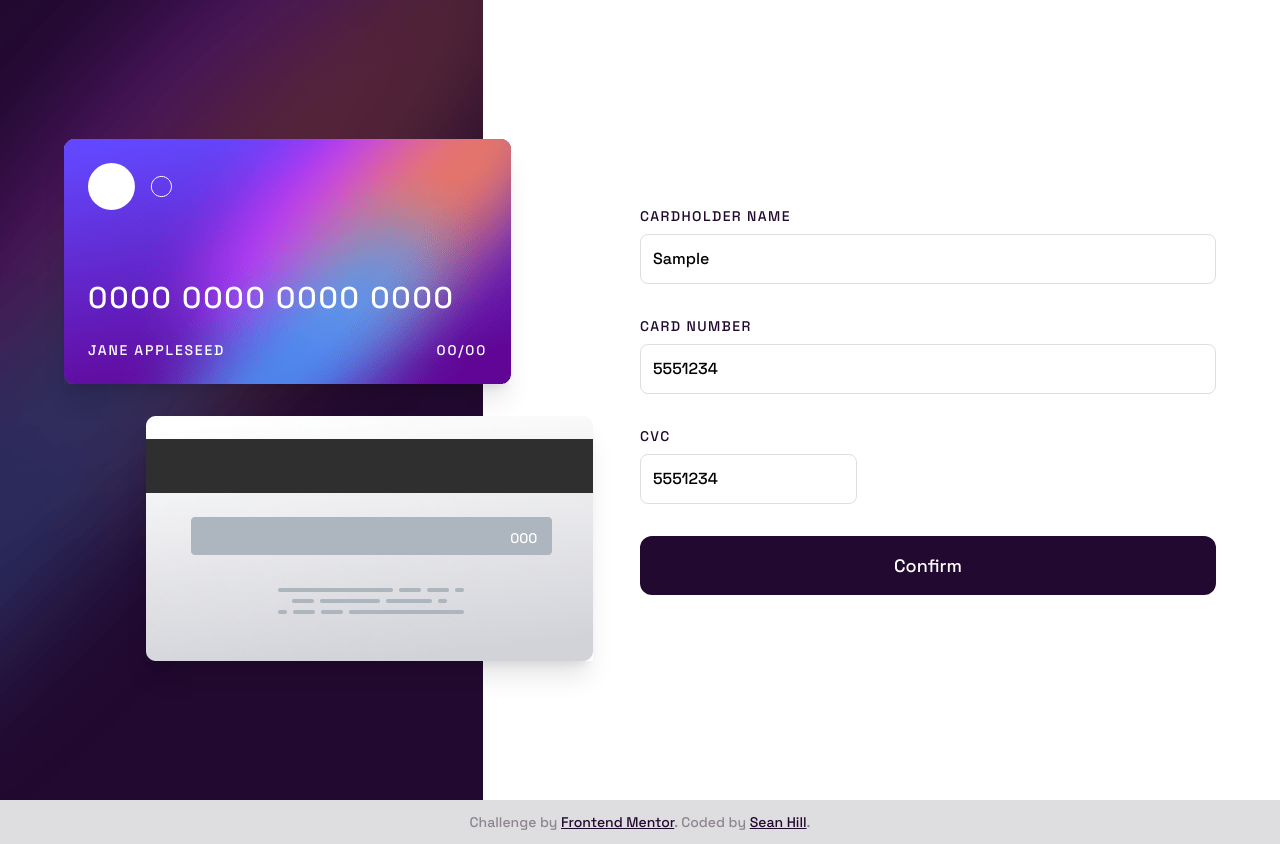
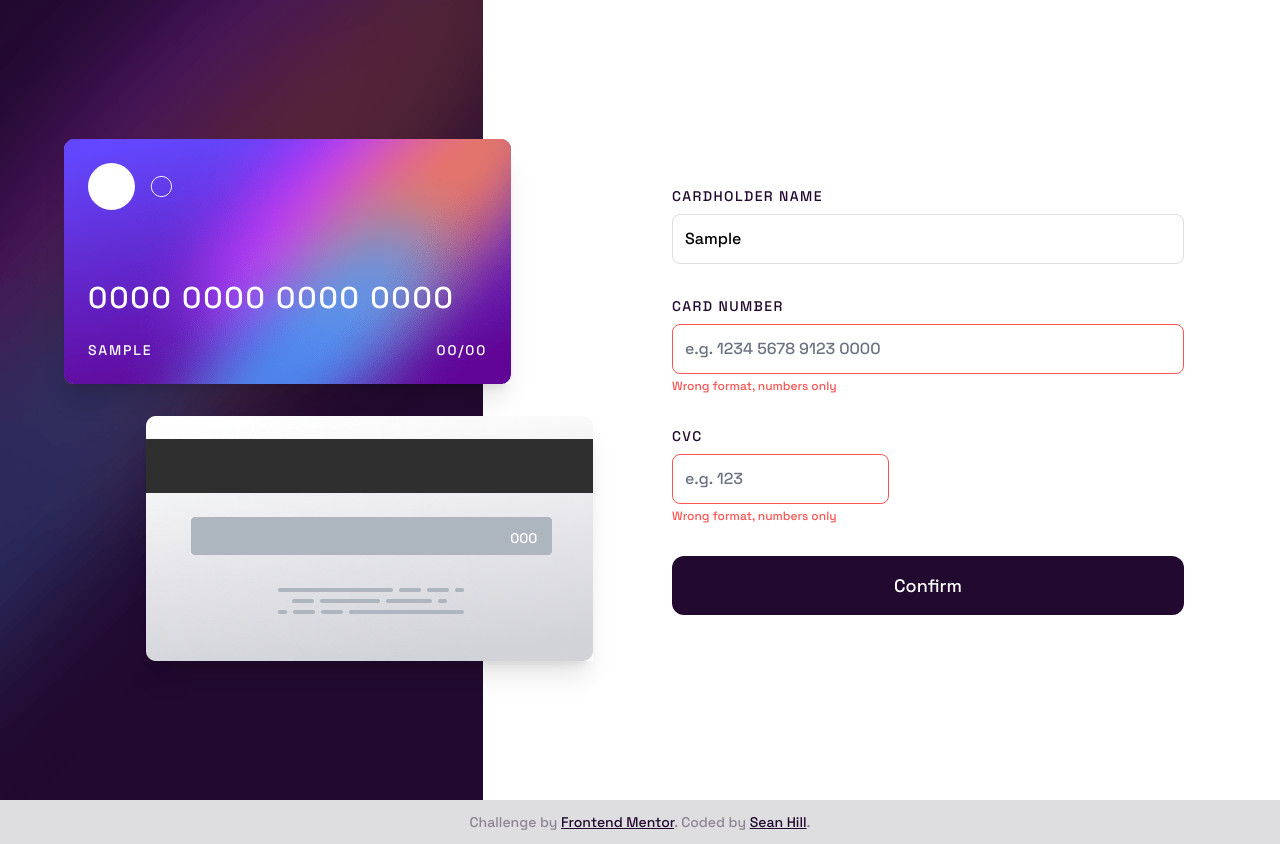
Before and after one commit to seanhillweb/frontend-mentor-interactive-card-details-form, a Next.js app: page / in a window 1280 px wide. Both pictures are taken after typing "Sample", "5551234", "5551234" into the empty fields and a click on the input "Confirm". Built offline with nearby package versions, Linux system fonts and the light colour scheme.

Commit message:
fix: interactivity between inputs and display

```diff
--- /dev/null
+++ b/src/app/page-copy.js
@@ -0,0 +1,60 @@
+"use client";
+
+/**
+ * Summary. Frontend Mentor Challenge.
+ *
+ * Description. A credit card signup form that displays card detail updates in real-time.
+ *
+ * @link https://react.dev/learn/updating-arrays-in-state
+ * @link https://dev.to/deboragaleano/how-to-handle-multiple-inputs-in-react-55el
+ * @link https://dev.to/franciscomendes10866/react-form-validation-with-react-hook-form-and-yup-4a98
+ */
+
+import Image from "next/image";
+import mobileBackground from "@/public/bg-main-mobile.png";
+import desktopBackground from "@/public/bg-main-desktop.png";
+import Form from "@/components/form";
+import CreditCardFront from "@/components/credit-card-front";
+import CreditCardBack from "@/components/credit-card-back";
+import { creditCardValues } from "@/data/credit-card";
+
+export default function Home() {
+
+  return (
+    <main aria-label="Content">
+      <h1 className="sr-only">
+        Frontend Mentor, Interactive card details form
+      </h1>
+      <div className="container">
+        <div className="flex flex-col md:flex-row items-center justify-center md:min-h-screen">
+          <div className="w-full md:w-2/3 lg:w-1/2">
+            <div className="grid gap-0 grid-cols-7 auto-rows-max">
+              <div className="col-span-6 col-start-2 col-end-8 md:row-start-2">
+                <CreditCardBack cardCVCNumber={creditCardValues.cardCVC} />
+              </div>
+              <div className="col-span-6 col-start-1 cold-end-7 -mt-[24%] md:row-start-1 md:mt-0 md:mb-8">
+                <CreditCardFront
+                  cardName={creditCardValues.cardName}
+                  cardNumber={creditCardValues.cardNumber}
+                />
+              </div>
+            </div>
+          </div>
+          <div className="w-full md:w-1/3 lg:w-1/2">
+            <Form formValues={creditCardValues}/>
+          </div>
+        </div>
+      </div>
+      <Image
+        src={mobileBackground}
+        alt=""
+        className="absolute -z-10 top-0 left-0 right-0 mx-auto block md:hidden"
+      />
+      <Image
+        src={desktopBackground}
+        alt=""
+        className="absolute -z-10 top-0 left-0 bottom-0 h-full hidden md:block"
+      />
+    </main>
+  );
+}
--- a/src/app/page.js
+++ b/src/app/page.js
@@ -10,15 +10,226 @@
  * @link https://dev.to/franciscomendes10866/react-form-validation-with-react-hook-form-and-yup-4a98
  */
 
+import React, { useState } from "react";
+import { useForm } from "react-hook-form";
+import { ErrorMessage } from "@hookform/error-message";
+import * as yup from "yup";
+import { yupResolver } from "@hookform/resolvers/yup";
 import Image from "next/image";
 import mobileBackground from "@/public/bg-main-mobile.png";
 import desktopBackground from "@/public/bg-main-desktop.png";
-import Form from "@/components/form";
-import CreditCardFront from "@/components/credit-card-front";
-import CreditCardBack from "@/components/credit-card-back";
-import { creditCardValues } from "@/data/credit-card";
+import creditCardFront from "@/public/bg-card-front.png";
+import creditCardBack from "@/public/bg-card-back.png";
+import creditCardLogo from "@/public/card-logo.svg";
 
 export default function Home() {
+  const creditCardValues = {
+    cardName: "",
+    cardNumber: "",
+    cardCVC: "",
+  };
+
+  const [values, setValues] = useState(creditCardValues);
+
+  function formatCreditCardNumber(value) {
+    const number = value
+      .toString()
+      .replace(/\s+/g, "")
+      .replace(/[^0-9]/gi, "")
+      .substr(0, 16);
+    const parts = [];
+
+    for (let i = 0; i < number.length; i += 4) {
+      parts.push(number.substr(i, 4));
+    }
+
+    return parts.length > 1 ? parts.join(" ") : value;
+  }
+
+  function CreditCardFront({ cardName, cardNumber }) {
+    return (
+      <div className="block relative w-full max-w-[447px] h-full max-h-[245px] shadow-xl">
+        <Image src={creditCardLogo} alt="" className="absolute top-6 left-6" />
+        <div className="absolute bottom-6 left-6 right-6 text-white tracking-widest">
+          <p className="text-xl sm:text-2xl lg:text-3xl mb-2 sm:mb-4 md:mb-6">
+            {cardNumber
+              ? formatCreditCardNumber(cardNumber)
+              : `0000 0000 0000 0000`}
+          </p>
+          <div className="flex flex-row justify-between text-sm uppercase">
+            <p>{cardName ? cardName : `Jane Appleseed`}</p>
+            <p>00/00</p>
+          </div>
+        </div>
+        <Image src={creditCardFront} alt="" />
+      </div>
+    );
+  }
+
+  function CreditCardBack({ cardCVCNumber }) {
+    return (
+      <div className="block relative w-full max-w-[447px] h-full max-h-[245px] shadow-xl">
+        <div className="absolute bottom-[46%] right-14">
+          <p className="text-sm text-white">
+            {cardCVCNumber ? cardCVCNumber : `000`}
+          </p>
+        </div>
+        <Image src={creditCardBack} alt="" />
+      </div>
+    );
+  }
+
+  function Form() {
+    const validationSchema = yup.object({
+      cardName: yup.string().required("Required"),
+      cardNumber: yup
+        .number()
+        .required("Required")
+        .typeError("Wrong format, numbers only"),
+        cardCVC: yup.number().required("Required")
+        .typeError("Wrong format, numbers only"),
+    });
+
+    const resolver = yupResolver(validationSchema);
+
+    const {
+      register,
+      handleSubmit,
+      formState: { errors },
+    } = useForm({ resolver, defaultValues: values });
+
+    const onSubmit = (data) => {
+      console.log(data);
+    };
+
+    return (
+      <form onSubmit={handleSubmit(onSubmit)} className="flex flex-col gap-8">
+        <div className="flex flex-col">
+          <label
+            htmlFor="cardName"
+            className="text-sm text-brand-violet-300 uppercase tracking-widest mb-2"
+          >
+            Cardholder Name
+          </label>
+          <input
+            id="cardName"
+            name="cardName"
+            placeholder="e.g. Jane Appleseed"
+            className={`rounded-lg p-3 focus:ring-transparent ${
+              errors.cardName
+                ? "border-brand-red hover:border-brand-red focus:border-brand-red"
+                : "border-brand-violet-100 hover:border-brand-gradient-end focus:border-brand-gradient-end"
+            }`}
+            aria-invalid={errors.cardName ? "true" : "false"}
+            {...register("cardName", {
+              required: true,
+              onChange: (e) =>
+                setValues({
+                  ...values,
+                  cardName: e.target.value,
+                }),
+            })}
+          />
+          <ErrorMessage
+            errors={errors}
+            name="cardName"
+            render={({ message }) => (
+              <p role="alert" className="text-brand-red text-xs mt-1">
+                {message}
+              </p>
+            )}
+          />
+        </div>
+        <div className="flex flex-col">
+          <label
+            htmlFor="cardNumber"
+            className="text-sm text-brand-violet-300 uppercase tracking-widest mb-2"
+          >
+            Card Number
+          </label>
+          <input
+            id="cardNumber"
+            name="cardNumber"
+            defaultValue={formatCreditCardNumber(values.cardNumber)}
+            placeholder="e.g. 1234 5678 9123 0000"
+            type="tel"
+            inputMode="numeric"
+            className={`rounded-lg p-3 focus:ring-transparent ${
+              errors.cardNumber
+                ? "border-brand-red hover:border-brand-red focus:border-brand-red"
+                : "border-brand-violet-100 hover:border-brand-gradient-end focus:border-brand-gradient-end"
+            }`}
+            aria-invalid={errors.cardNumber ? "true" : "false"}
+            {...register("cardNumber", {
+              required: true,
+              minLength: 16,
+              maxLength: 16,
+              valueAsNumber: true,
+              onChange: (e) =>
+                setValues({
+                  ...values,
+                  cardNumber: e.target.value,
+                }),
+            })}
+          />
+          <ErrorMessage
+            errors={errors}
+            name="cardNumber"
+            render={({ message }) => (
+              <p role="alert" className="text-brand-red text-xs mt-1">
+                {message}
+              </p>
+            )}
+          />
+        </div>
+        <div className="flex flex-row">
+          <div className="flex flex-col">
+            <label
+              htmlFor="cardCVC"
+              className="text-sm text-brand-violet-300 uppercase tracking-widest mb-2"
+            >
+              CVC
+            </label>
+            <input
+              id="cardCVC"
+              name="cardCVC"
+              defaultValue={values.cardCVC}
+              placeholder="e.g. 123"
+              type="tel"
+              inputMode="numeric"
+              className={`rounded-lg p-3 focus:ring-transparent ${
+                errors.cardCVC
+                  ? "border-brand-red hover:border-brand-red focus:border-brand-red"
+                  : "border-brand-violet-100 hover:border-brand-gradient-end focus:border-brand-gradient-end"
+              }`}
+              aria-invalid={errors.cardCVC ? "true" : "false"}
+              {...register("cardCVC", {
+                required: true,
+                minLength: 16,
+                maxLength: 16,
+                valueAsNumber: true,
+                onChange: (e) =>
+                  setValues({
+                    ...values,
+                    cardCVC: e.target.value,
+                  }),
+              })}
+            />
+            <ErrorMessage
+              errors={errors}
+              name="cardCVC"
+              render={({ message }) => (
+                <p role="alert" className="text-brand-red text-xs mt-1">
+                  {message}
+                </p>
+              )}
+            />
+          </div>
+        </div>
+        <input type="submit" value="Confirm" className="text-white bg-brand-violet-300 p-4 rounded-xl hover:cursor-pointer" />
+      </form>
+    );
+  }
 
   return (
     <main aria-label="Content">
@@ -27,21 +238,21 @@ export default function Home() {
       </h1>
       <div className="container">
         <div className="flex flex-col md:flex-row items-center justify-center md:min-h-screen">
-          <div className="w-full md:w-2/3 lg:w-1/2">
+          <div className="md:w-2/3 lg:w-1/2">
             <div className="grid gap-0 grid-cols-7 auto-rows-max">
               <div className="col-span-6 col-start-2 col-end-8 md:row-start-2">
-                <CreditCardBack cardCVCNumber={creditCardValues.cardCVC} />
+                <CreditCardBack cardCVCNumber={values.cardCVC} />
               </div>
               <div className="col-span-6 col-start-1 cold-end-7 -mt-[24%] md:row-start-1 md:mt-0 md:mb-8">
                 <CreditCardFront
-                  cardName={creditCardValues.cardName}
-                  cardNumber={creditCardValues.cardNumber}
+                  cardName={values.cardName}
+                  cardNumber={values.cardNumber}
                 />
               </div>
             </div>
           </div>
-          <div className="w-full md:w-1/3 lg:w-1/2">
-            <Form formValues={creditCardValues}/>
+          <div className="md:w-1/3 lg:w-1/2 px-8">
+            <Form />
           </div>
         </div>
       </div>
```
